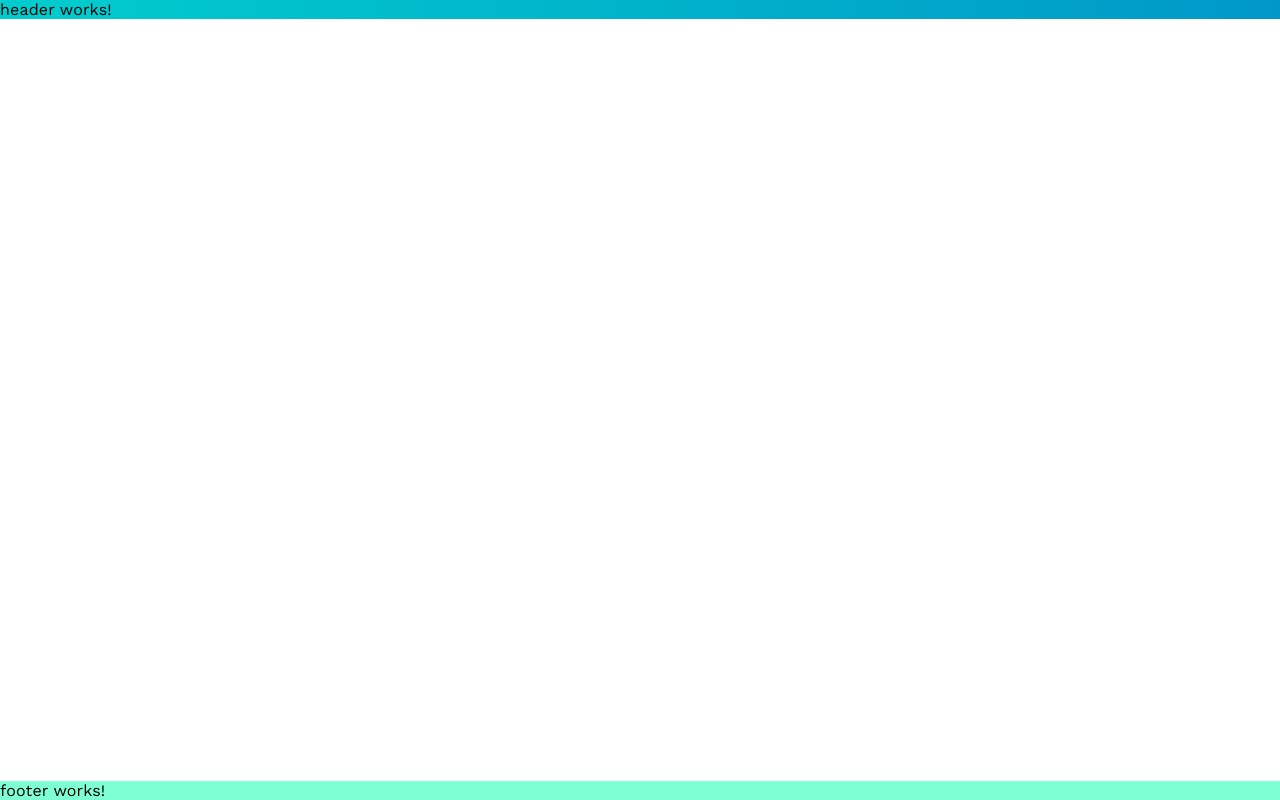
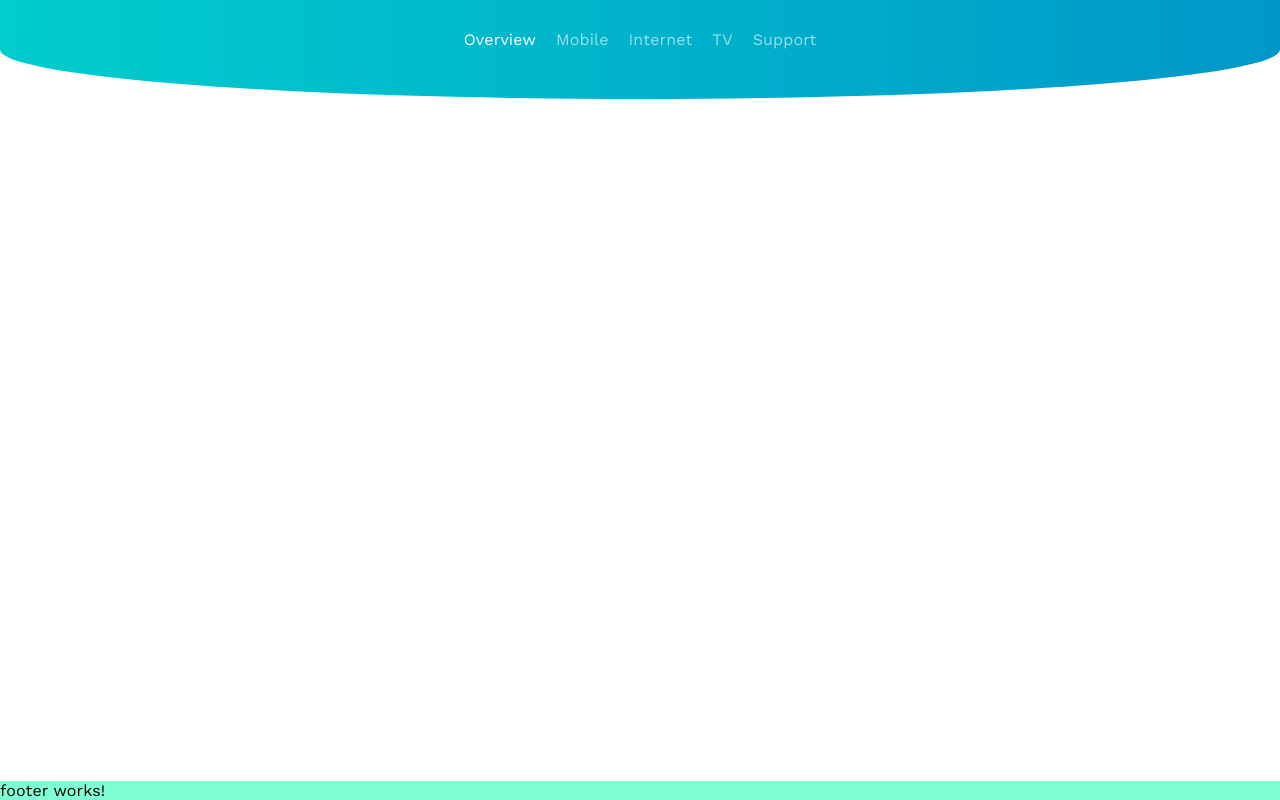
Before and after one commit to vitorazevedo/sunrise, an Angular app: page / in a window 1280 px wide. Built offline with nearby package versions, Linux system fonts and the light colour scheme.

Commit message:
finished header component

```diff
--- a/src/app/shared/header/header.component.html
+++ b/src/app/shared/header/header.component.html
@@ -1,3 +1,7 @@
 <section class="app-header">
-  <p>header works!</p>
+  <nav>
+    <button (click)="setActive(i)" *ngFor="let item of nav; let i = index;" [attr.active]="getActive(i)">
+      <span>{{ item }}</span>
+    </button>
+  </nav>
 </section>
--- a/src/app/shared/header/header.component.scss
+++ b/src/app/shared/header/header.component.scss
@@ -1,3 +1,26 @@
+@import "variables";
+
 .app-header {
+  padding: $size-px-20 0 $size-px-40 0;
+  display: flex;
+  align-items: center;
+  justify-content: center;
+  border-bottom-left-radius: $size-pe-100;
+  border-bottom-right-radius: $size-pe-100;
   background: linear-gradient(0.25turn, #01cdcd, #0098c8);
+
+  nav {
+    button {
+      padding: $size-px-10;
+      color: #99e1ea;
+
+      &:hover {
+        color: $color-white;
+      }
+
+      &[active="true"] {
+        color: $color-white;
+      }
+    }
+  }
 }
--- a/src/app/shared/header/header.component.ts
+++ b/src/app/shared/header/header.component.ts
@@ -9,4 +9,15 @@ import { Component } from '@angular/core';
   styleUrls: ['./header.component.scss']
 })
 export class HeaderComponent {
+  nav: string[] = ['Overview', 'Mobile', 'Internet', 'TV', 'Support'];
+  active: number = 0;
+
+  getActive(index: number) {
+    return this.active === index;
+  }
+
+  setActive(index: number) {
+    this.active = index;
+  }
+
 }
```
